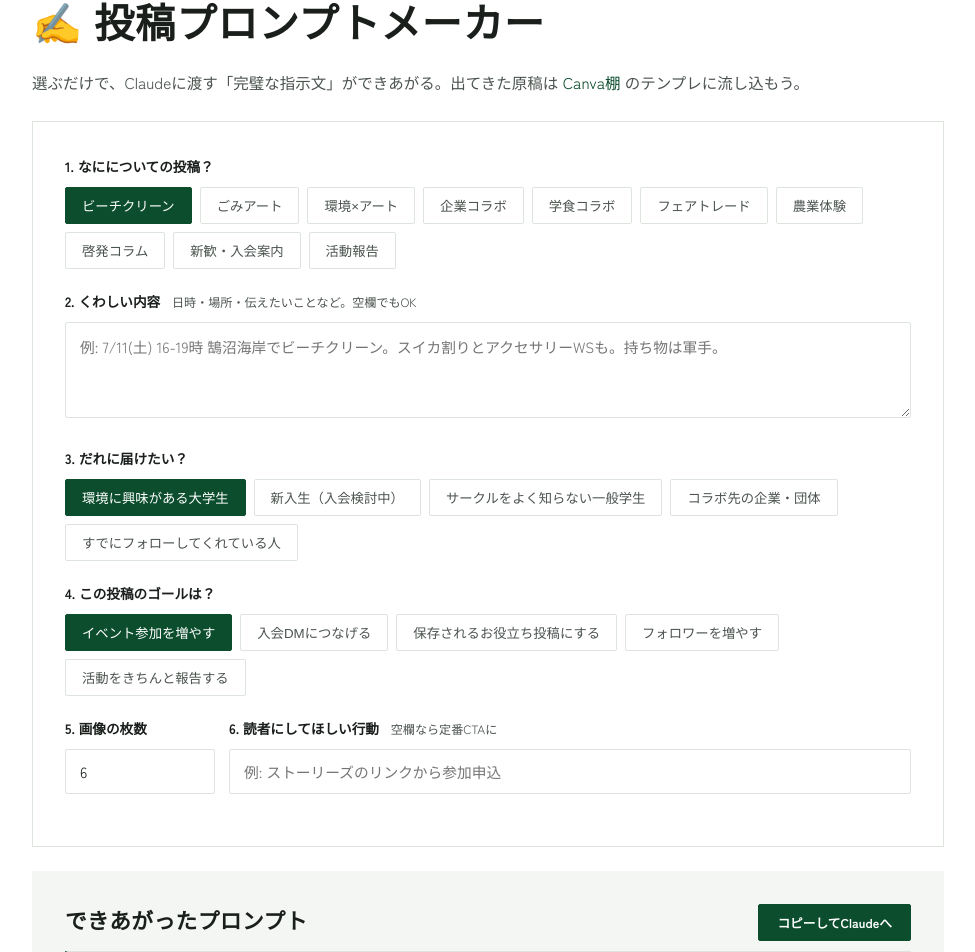
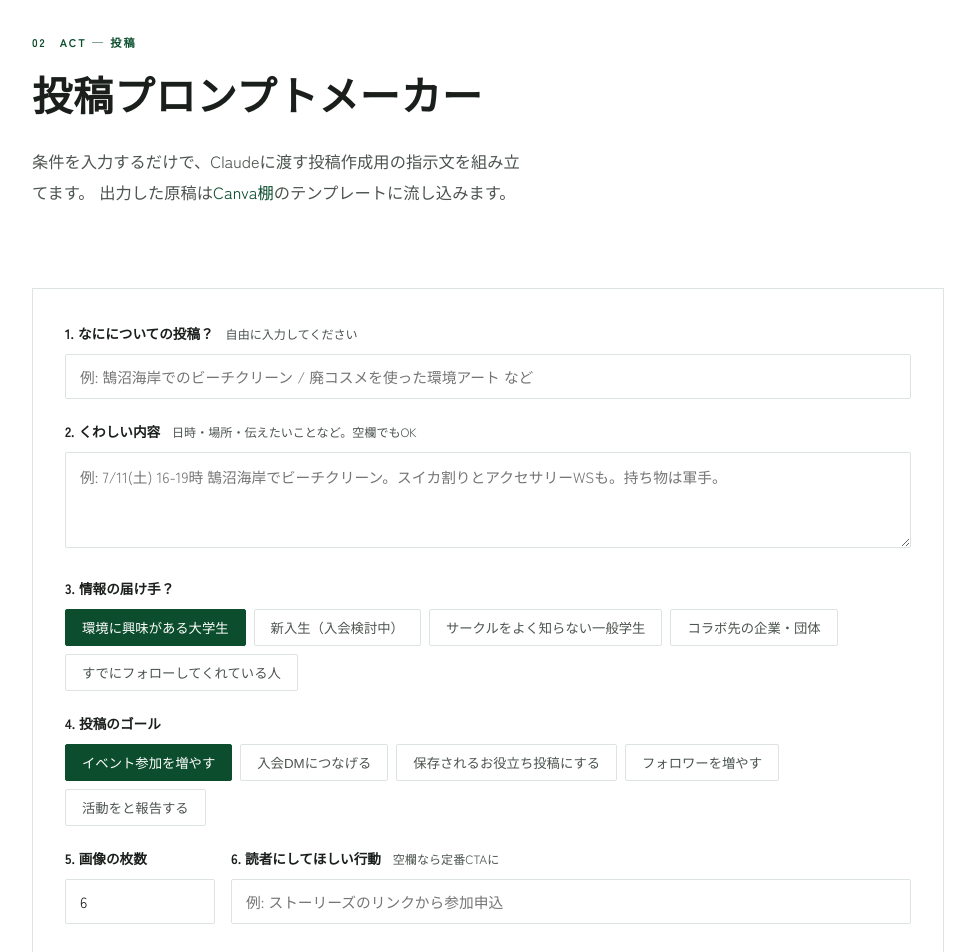
Before and after one commit to GreenSophia/GS-2, a Next.js app: page /prompts/post in a window 1280 px wide. Shown: the part 112-1064 px from the top of the page, without its empty margins (152-1127 px from the left). Built offline with nearby package versions, Linux system fonts and the light colour scheme; a web font is replaced by a local one.

Commit message:
Update page.tsx

```diff
--- a/app/prompts/post/page.tsx
+++ b/app/prompts/post/page.tsx
@@ -2,9 +2,8 @@
 import { useMemo, useState } from 'react';
 import { buildPostPrompt } from '@/lib/prompts';
 
-const THEMES = ['ビーチクリーン', 'ごみアート', '環境×アート', '企業コラボ', '学食コラボ', 'フェアトレード', '農業体験', '啓発コラム', '新歓・入会案内', '活動報告'];
 const TARGETS = ['環境に興味がある大学生', '新入生（入会検討中）', 'サークルをよく知らない一般学生', 'コラボ先の企業・団体', 'すでにフォローしてくれている人'];
-const GOALS = ['イベント参加を増やす', '入会DMにつなげる', '保存されるお役立ち投稿にする', 'フォロワーを増やす', '活動をきちんと報告する'];
+const GOALS = ['イベント参加を増やす', '入会DMにつなげる', '保存されるお役立ち投稿にする', 'フォロワーを増やす', '活動をと報告する'];
 
 function Chips({ options, value, onChange }: { options: string[]; value: string; onChange: (v: string) => void }) {
   return (
@@ -26,7 +25,7 @@ function Chips({ options, value, onChange }: { options: string[]; value: string;
 }
 
 export default function PostPromptPage() {
-  const [theme, setTheme] = useState(THEMES[0]);
+  const [theme, setTheme] = useState('');
   const [detail, setDetail] = useState('');
   const [target, setTarget] = useState(TARGETS[0]);
   const [goal, setGoal] = useState(GOALS[0]);
@@ -47,17 +46,24 @@ export default function PostPromptPage() {
 
   return (
     <main className="container">
-      <span className="eyebrow">Act with Green Sophia</span>
-      <h1>✍️ 投稿プロンプトメーカー</h1>
-      <p className="muted">
-        選ぶだけで、Claudeに渡す「完璧な指示文」ができあがる。出てきた原稿は
-        <a href="/portal"> Canva棚</a> のテンプレに流し込もう。
-      </p>
+      <section className="masthead">
+        <div className="eyebrow">02　ACT — 投稿</div>
+        <h1>投稿プロンプトメーカー</h1>
+        <p className="lede">
+          条件を入力するだけで、Claudeに渡す投稿作成用の指示文を組み立てます。
+          出力した原稿は<a href="/portal">Canva棚</a>のテンプレートに流し込みます。
+        </p>
+      </section>
 
       <div className="card">
         <div className="field">
-          <label>1. なにについての投稿？</label>
-          <Chips options={THEMES} value={theme} onChange={setTheme} />
+          <label>1. なにについての投稿？ <span className="hint">自由に入力してください</span></label>
+          <input
+            type="text"
+            value={theme}
+            onChange={(e) => setTheme(e.target.value)}
+            placeholder="例: 鵠沼海岸でのビーチクリーン / 廃コスメを使った環境アート など"
+          />
         </div>
         <div className="field">
           <label>
@@ -70,14 +76,14 @@ export default function PostPromptPage() {
           />
         </div>
         <div className="field">
-          <label>3. だれに届けたい？</label>
+          <label>3. 情報の届け手？</label>
           <Chips options={TARGETS} value={target} onChange={setTarget} />
         </div>
         <div className="field">
-          <label>4. この投稿のゴールは？</label>
+          <label>4. 投稿のゴール</label>
           <Chips options={GOALS} value={goal} onChange={setGoal} />
         </div>
-        <div className="field" style={{ display: 'flex', gap: 14, flexWrap: 'wrap' }}>
+        <div className="field" style={{ display: 'flex', gap: 16, flexWrap: 'wrap' }}>
           <div style={{ flex: '0 0 150px' }}>
             <label>5. 画像の枚数</label>
             <input
@@ -102,16 +108,16 @@ export default function PostPromptPage() {
         </div>
       </div>
 
-      <div className="card tint-green">
-        <div style={{ display: 'flex', justifyContent: 'space-between', alignItems: 'center', marginBottom: 10 }}>
+      <div className="card">
+        <div style={{ display: 'flex', justifyContent: 'space-between', alignItems: 'center', marginBottom: 12 }}>
           <h2 style={{ margin: 0 }}>できあがったプロンプト</h2>
           <button className="btn btn-primary btn-sm" onClick={copy}>
-            {copied ? 'コピーしたよ ✓' : 'コピーしてClaudeへ'}
+            {copied ? 'コピー完了' : 'Claudeへコピー'}
           </button>
         </div>
         <div className="prompt-out">{prompt}</div>
       </div>
-      {copied && <div className="toast">クリップボードにコピーしました 🌿</div>}
+      {copied && <div className="toast">クリップボードにコピーしました</div>}
     </main>
   );
 }
```
